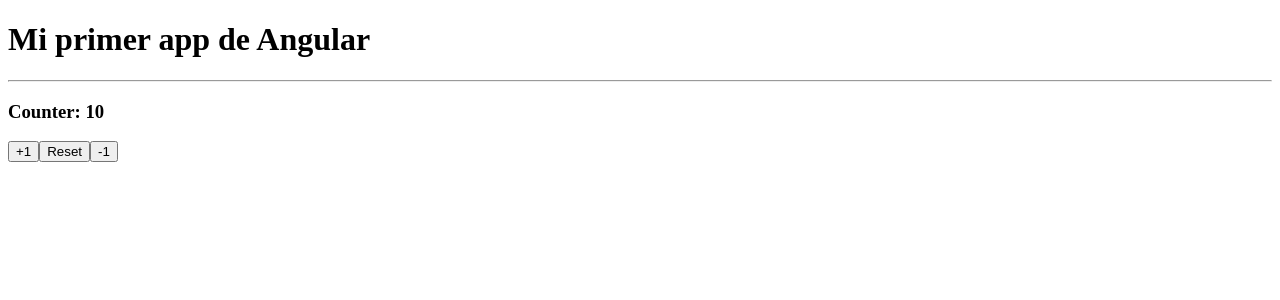
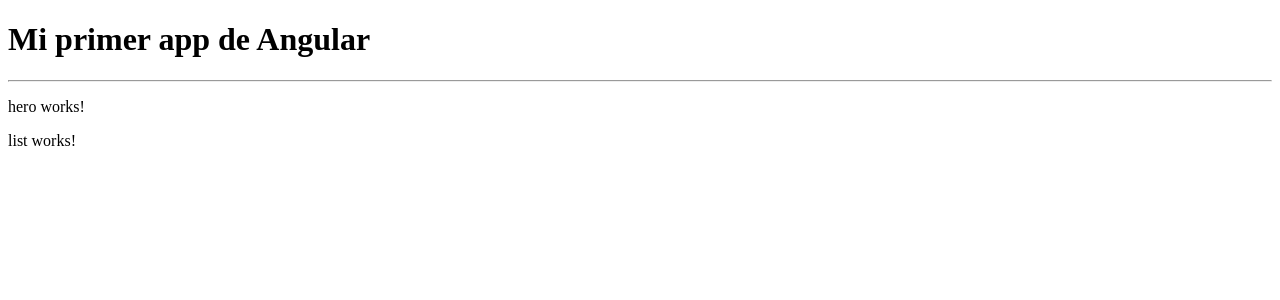
Before and after one commit to diegosnt/angular, an Angular app in the folder 02-bases/: page / in a window 1280 px wide. Shown: the top 300 px of the page. Built offline with nearby package versions, Linux system fonts and the light colour scheme.

Commit message:
se crean los componentes de heroes

```diff
--- a/02-bases/angular.json
+++ b/02-bases/angular.json
@@ -101,5 +101,8 @@
         }
       }
     }
+  },
+  "cli": {
+    "analytics": false
   }
 }
--- a/02-bases/src/app/app.component.html
+++ b/02-bases/src/app/app.component.html
@@ -1,8 +1,7 @@
 <h1>{{title}}</h1>
 <hr>
-<h3>Counter: {{counter}}</h3>
 
+<!-- <app-counter></app-counter> -->
 
-<button (click)="increaseBy(+1)">+1</button>
-<button (click)="reset(10)">Reset</button>
-<button (click)="increaseBy(-1)">-1</button>
+<app-heroes-hero> </app-heroes-hero>
+<app-heroes-list> </app-heroes-list>
--- a/02-bases/src/app/app.component.ts
+++ b/02-bases/src/app/app.component.ts
@@ -6,13 +6,4 @@ import { Component } from '@angular/core';
 })
 export class AppComponent {
   public title:string = 'Mi primer app de Angular';
-  public counter: number = 10;
-
-  increaseBy(value: number):void{
-    this.counter += value;
-  }
-
-  reset(value: number):void{
-    this.counter = value;
-  }
 }
--- /dev/null
+++ b/02-bases/src/app/counter/counter.component.ts
@@ -0,0 +1,30 @@
+import { Component, OnInit } from '@angular/core';
+
+@Component({
+  selector: 'app-counter',
+  template:  `
+  <h3>Counter: {{counter}}</h3>
+
+  <button (click)="increaseBy(+1)">+1</button>
+  <button (click)="reset(10)">Reset</button>
+  <button (click)="increaseBy(-1)">-1</button>
+
+  `
+})
+
+export class CounterComponent{
+  //constructor() { }
+  //public title:string = 'Mi primer app de Angular';
+  public counter: number = 10;
+
+  increaseBy(value: number):void{
+    this.counter += value;
+  }
+
+  reset(value: number):void{
+    this.counter = value;
+  }
+
+
+
+}
--- /dev/null
+++ b/02-bases/src/app/heroes/hero/hero.component.html
@@ -0,0 +1 @@
+<p>hero works!</p>
--- /dev/null
+++ b/02-bases/src/app/heroes/list/list.component.html
@@ -0,0 +1 @@
+<p>list works!</p>
```
Also changed, not shown: 02-bases/src/app/app.module.ts (+8 -1 lines), 02-bases/src/app/heroes/hero/hero.component.ts (added, +10 -0 lines), 02-bases/src/app/heroes/list/list.component.ts (added, +10 -0 lines), 02-bases/src/app/heroes/hero/hero.component.css (added), 02-bases/src/app/heroes/list/list.component.css (added), 2 other files (tests, documents, lock files or other folders).
